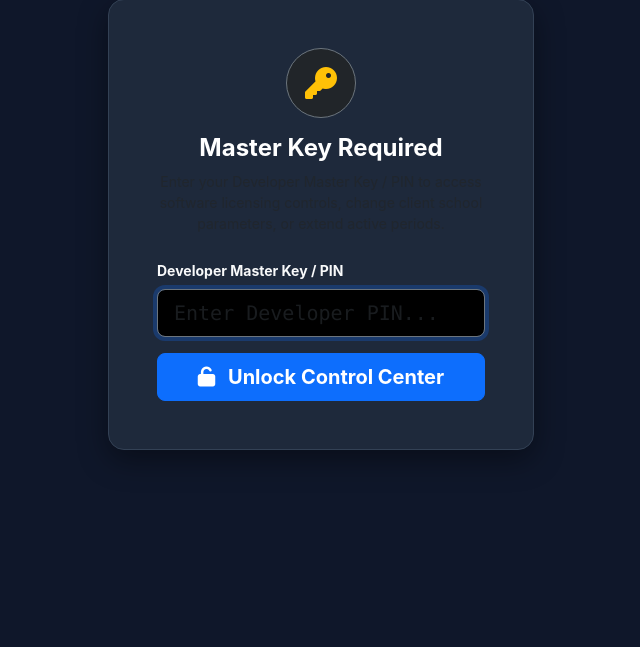
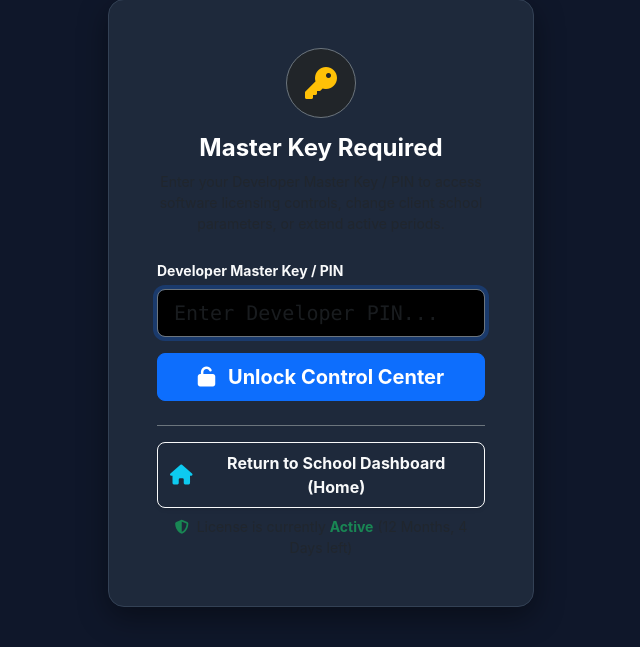
Before and after one commit to Rashidzada/kms-school, a Django app: page /license/portal/ in a window 1280 px wide. Shown: the part 129-776 px from the top of the page, without its empty margins (319-959 px from the left). Run offline with Django 3.2, Linux system fonts and the light colour scheme; data comes from the database, SQL or seed files in the repository; some libraries are stand-ins or nearby versions.

Commit message:
feat: add conditional Home button if active, or Contact Developer button if expired below PIN card

```diff
--- a/templates/license/portal.html
+++ b/templates/license/portal.html
@@ -92,10 +92,30 @@
                 <label class="form-label small fw-bold text-light">Developer Master Key / PIN</label>
                 <input type="password" name="developer_pin" class="form-control form-control-lg bg-black text-white border-secondary font-monospace" placeholder="Enter Developer PIN..." required autofocus>
               </div>
-              <button type="submit" class="btn btn-primary btn-lg w-100 fw-bold">
+              <button type="submit" class="btn btn-primary btn-lg w-100 fw-bold mb-3">
                 <i class="fas fa-unlock me-2"></i> Unlock Control Center
               </button>
             </form>
+
+            <div class="border-top border-secondary pt-3 mt-2">
+              {% if license.is_valid %}
+                <a href="{% url 'dashboard' %}" class="btn btn-outline-light w-100 fw-bold py-2 shadow-sm d-flex align-items-center justify-content-center gap-2" style="border-radius: 8px;">
+                  <i class="fas fa-home fa-lg text-info"></i>
+                  <span>Return to School Dashboard (Home)</span>
+                </a>
+                <div class="text-muted small mt-2">
+                  <i class="fas fa-shield-alt text-success me-1"></i> License is currently <span class="text-success fw-bold">Active</span> ({{ license.time_remaining_display }})
+                </div>
+              {% else %}
+                <a href="{% url 'license_expired' %}" class="btn btn-warning text-dark w-100 fw-bold py-2 shadow-sm d-flex align-items-center justify-content-center gap-2" style="border-radius: 8px;">
+                  <i class="fas fa-phone-alt fa-lg"></i>
+                  <span>Contact Developer to Renew License</span>
+                </a>
+                <div class="text-danger small mt-2">
+                  <i class="fas fa-exclamation-triangle me-1"></i> License is <span class="fw-bold">Expired</span>. Contact developer for reactivation.
+                </div>
+              {% endif %}
+            </div>
           </div>
         </div>
       </div>
```
